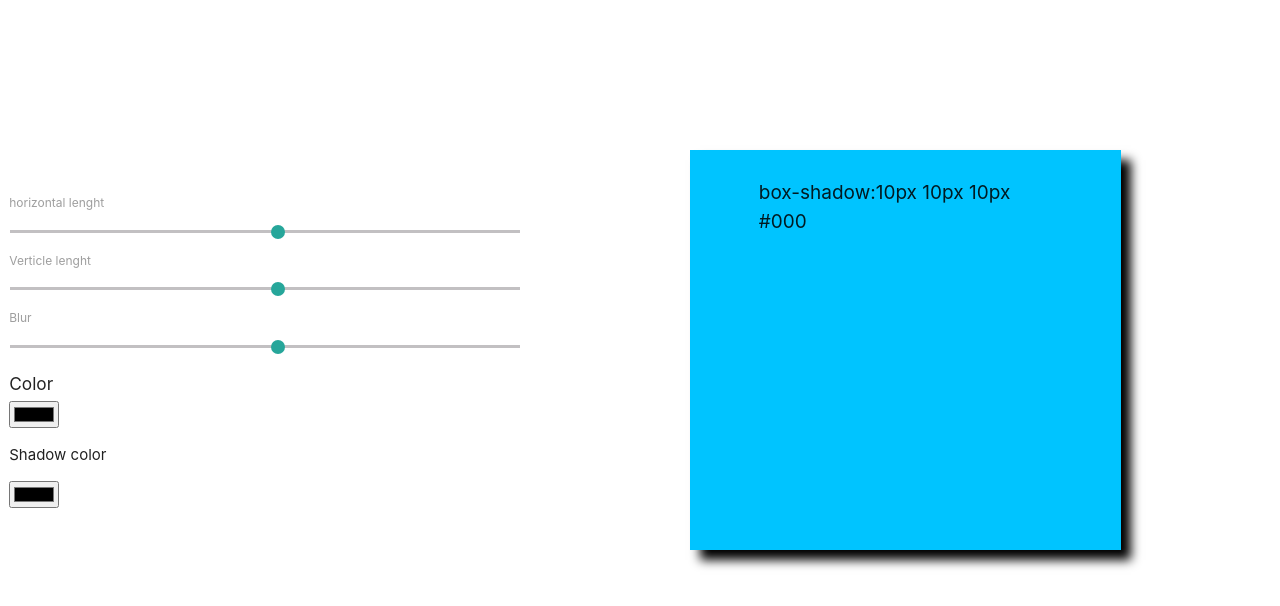
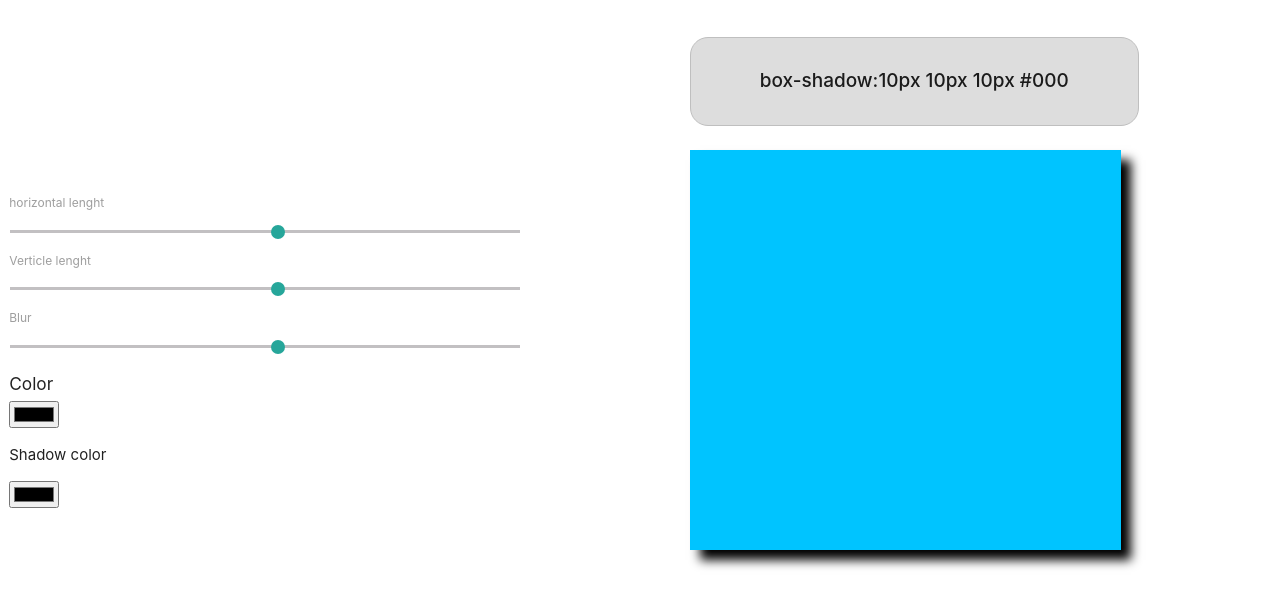
Before and after one commit to erfan-goodarzi/Box-shadow-tool, a React (Create React App) app: page / in a window 1280 px wide. Shown: the top 606 px of the page. Built offline with nearby package versions, Linux system fonts and the light colour scheme.

Commit message:
Change result style

```diff
--- a/src/App.css
+++ b/src/App.css
@@ -4,6 +4,7 @@
   align-items: center;
 
 }
+
 
 .box{
   width: 431px;
@@ -19,11 +20,11 @@
 #result{
   font-size: 19px;
   padding: 29px 69px;
+  position: absolute;
+  top: 1.2rem;
+  background: #ddd;
+  border: 1px solid #bfbfbf;
+  border-radius: 18px;
+  color: #1b1b1b;
+  font-weight: 500;
 }
-
-img{
-  max-width:180px;
-}
-input[type=file]{
-padding:10px;
-background:#2d2d2d;}
```
